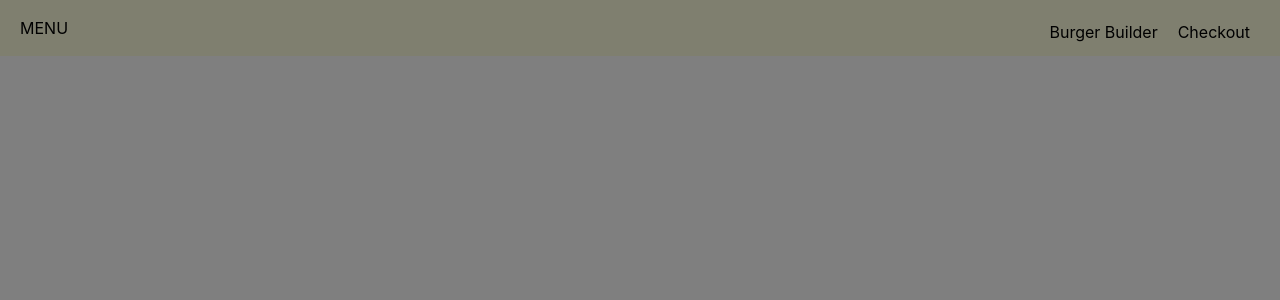
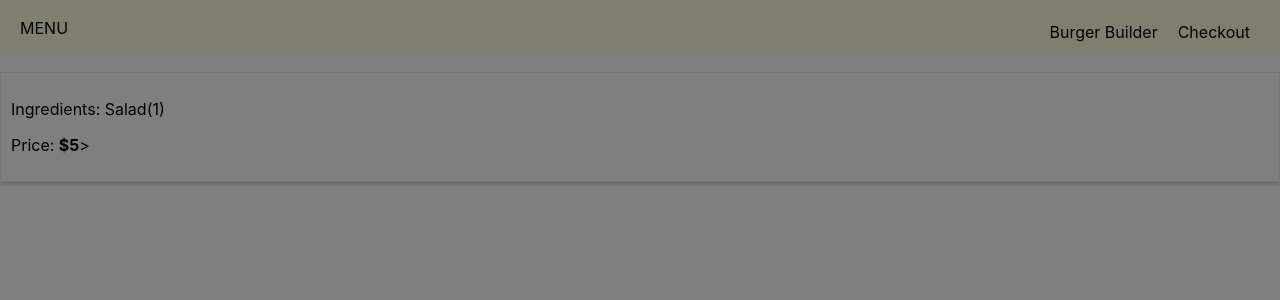
Before and after one commit to nl900/Burger-Builder, a React (Create React App) app: page /orders in a window 1280 px wide. Shown: the top 300 px of the page. Built offline with nearby package versions, Linux system fonts and the light colour scheme.

Commit message:
add order page

```diff
--- a/src/App.js
+++ b/src/App.js
@@ -4,6 +4,7 @@
 import Layout from './hoc/Layout/Layout';
 import BurgerBuilder from './containers/BurgerBuilder/BurgerBuilder';
 import Checkout from './containers/Checkout/Checkout';
+import Orders from './containers/Orders/Orders';
 
 class App extends Component {
   render () {
@@ -12,6 +13,7 @@
         <Layout>
           <Switch>
             <Route path="/checkout" component={Checkout}/>
+            <Route path="/orders" component={Orders}/>
             <Route path="/" exact component={BurgerBuilder}/>
           </Switch>
 
--- /dev/null
+++ b/src/components/Order/Order.js
@@ -0,0 +1,12 @@
+import React from 'react';
+
+import classes from './Order.module.css';
+
+const order = (props) => (
+    <div className={classes.Order}>
+        <p>Ingredients: Salad(1)</p>
+        <p>Price: <strong>$5</strong>></p>
+    </div>
+);
+
+export default order;
--- /dev/null
+++ b/src/components/Order/Order.module.css
@@ -0,0 +1,8 @@
+.Order {
+    width: 100%;
+    border: 1px solid #eee;
+    box-shadow: 0 2px 3px #ccc;
+    padding: 10px;
+    margin: 10px auto;
+    box-sizing: border-box;
+}
--- /dev/null
+++ b/src/containers/Orders/Orders.js
@@ -0,0 +1,16 @@
+import React, { Component } from 'react';
+
+import Order from '../../components/Order/Order';
+
+
+class Orders extends Component {
+    render() {
+        return (
+            <div>
+                <Order/>
+            </div>
+        );
+    }
+}
+
+export default Orders;
```
